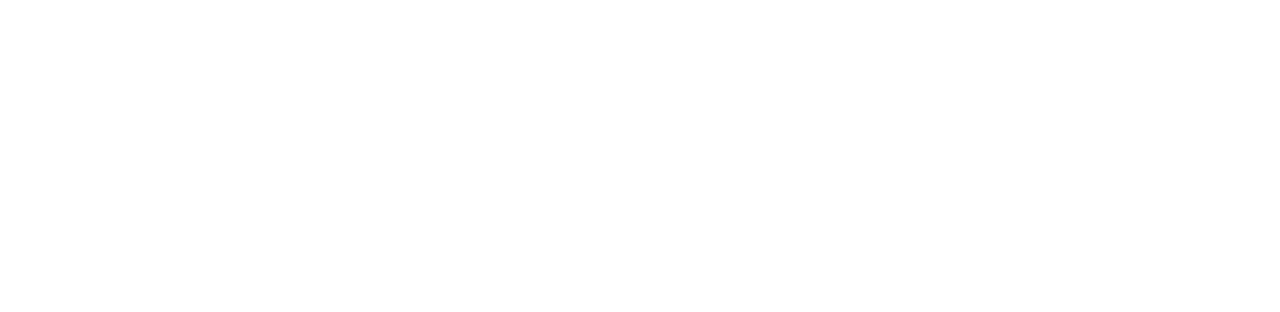
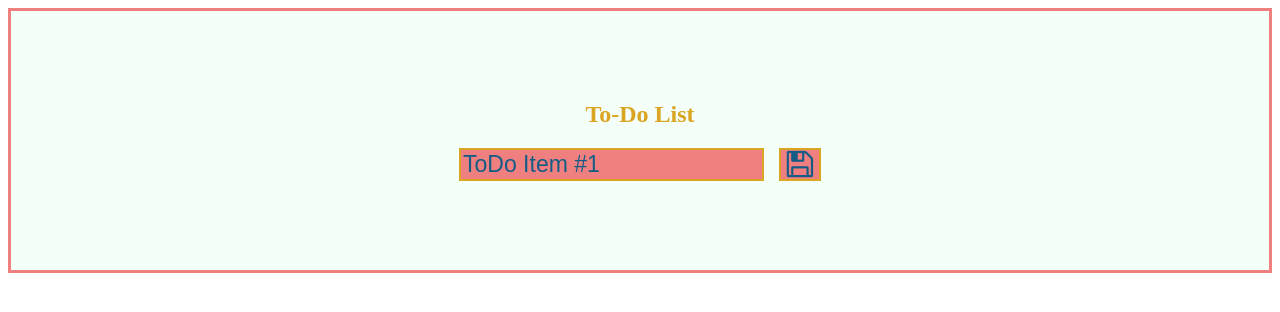
Before and after one commit to BoRosales/todo-list-app, a plain HTML site: page todo.html in a window 1280 px wide. Drawn offline with Linux system fonts and the light colour scheme.

Commit message:
styling, html added with input and list items rendering, Js to append list input to li

```diff
--- a/todo.css
+++ b/todo.css
@@ -0,0 +1,36 @@
+.todo-container {
+    padding: 70px 0;
+    text-align: center;
+    border-color: lightcoral;
+    border-style: solid;
+    background-color: mintcream;
+}
+
+h2 {
+    color: goldenrod;
+}
+
+/* Input Styles */
+.add-items {
+    font-size: 1.2em;
+}
+
+input[type=text] {
+    border-color: goldenrod;
+    border-style: solid;
+    background-color: lightcoral;
+    font-size: 1.2em;
+}
+
+input::placeholder {
+    color: rgb(21, 92, 133);
+}
+
+.save-btn {
+    margin-left: 10px;
+    color:  rgb(21, 92, 133);
+    border-color: goldenrod;
+    background-color: lightcoral;
+    font-size: 1.2em;
+    border-style: solid;
+}
--- a/todo.html
+++ b/todo.html
@@ -5,8 +5,24 @@
     <meta name="viewport" content="width=device-width, initial-scale=1.0">
     <title>Todo List App</title>
     <link rel="stylesheet" type="text/css" href="todo.css">
+    <link href="http://maxcdn.bootstrapcdn.com/font-awesome/4.1.0/css/font-awesome.min.css" rel="stylesheet">
 </head>
 <body>
 
+    <div class="todo-container">
+        <h2>To-Do List</h2>
+        <div class="add-items">
+            <input id="add-item" type="text" placeholder="ToDo Item #1" minlength="4" maxlength="20" required/>
+            <button class="save-btn" onclick="getInputVal()"><i class="fa fa-save fa-lg"></i></button>
+
+            <ul id="todo-tasks">
+
+            </ul>
+        </div>
+
+
+    </div>
+
+    <script src="todo.js"></script>
 </body>
 </html>
--- a/todo.js
+++ b/todo.js
@@ -0,0 +1,18 @@
+todoInput = "";
+
+function getInputVal() {
+    todoInput = document.getElementById("add-item").value.trim();
+    if (todoInput.length < 4) {
+        console.log("4 character minimum requirement")
+    }
+    console.log(todoInput);
+    addToList(todoInput);
+}
+
+function addToList(input) {
+    var list = document.getElementById("todo-tasks");
+    var listItem = document.createElement("li");
+    listItem.appendChild(document.createTextNode(input));
+    list.appendChild(listItem)
+    console.log(input);
+}
```
